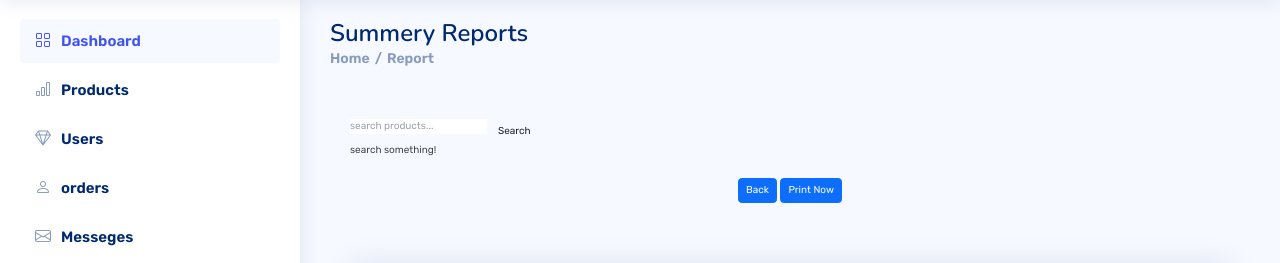
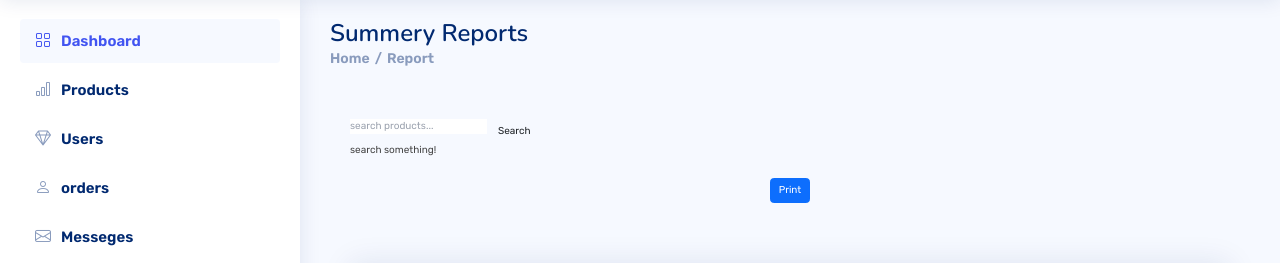
Before and after one commit to haamid10/E-bookstore, a PHP site: page /admin_sales.php in a window 1280 px wide. Shown: the part 61-324 px from the top of the page. Run offline with PHP 8.4, Linux system fonts and the light colour scheme; the visitor is signed in with stand-in values (Sample User, id 1); data that the repository does not hold is empty; some libraries are stand-ins or nearby versions.

Commit message:
admin search 5

```diff
--- a/admin_sales.php
+++ b/admin_sales.php
@@ -181,8 +181,7 @@ if(isset($_POST['search'])){
         }
       ?>
          <div class="text-center">
-                    <button> <a href="admin_search.php" class="btn btn-primary" id="print-btn">Back</a> </button>
-                    <button onclick="window.print();" class="btn btn-primary" id="print-btn">print now</button>
+                    <button> <a href="admin_search.php" class="btn btn-primary" id="print-btn">print</a> </button>
                 </div>
 
  </section>
--- a/admin_search.php
+++ b/admin_search.php
@@ -83,7 +83,7 @@ if(isset($_POST['search'])){
 
                 <form action="" method="post"  class="" class="w-32 h-auto text-sm text-left text-black dark:text-gray-400">
     <table class="w-fit" >
-        <thead class="text-xs text-white uppercase bg-gray-50 dark:bg-gray-700 dark:text-gray-400 " >
+        <thead class="text-xs text-black uppercase bg-gray-50  dark:text-gray-400 " >
             <tr class=" w-2">
 
                        <th   scope="col" class="py-1 px-1">user Id</th>
@@ -139,7 +139,7 @@ if(isset($_POST['search'])){
         }
       ?>
          <div class="text-center">
-                    <button> <a href="admin_sales.php" class="btn btn-primary" id="print-btn">print</a> </button>
+                    <button> <a href="admin_sales.php" class="btn btn-primary" id="print-btn">back</a> </button>
                     <button onclick="window.print();" class="btn btn-primary" id="print-btn">print now</button>
                 </div>
 
```
